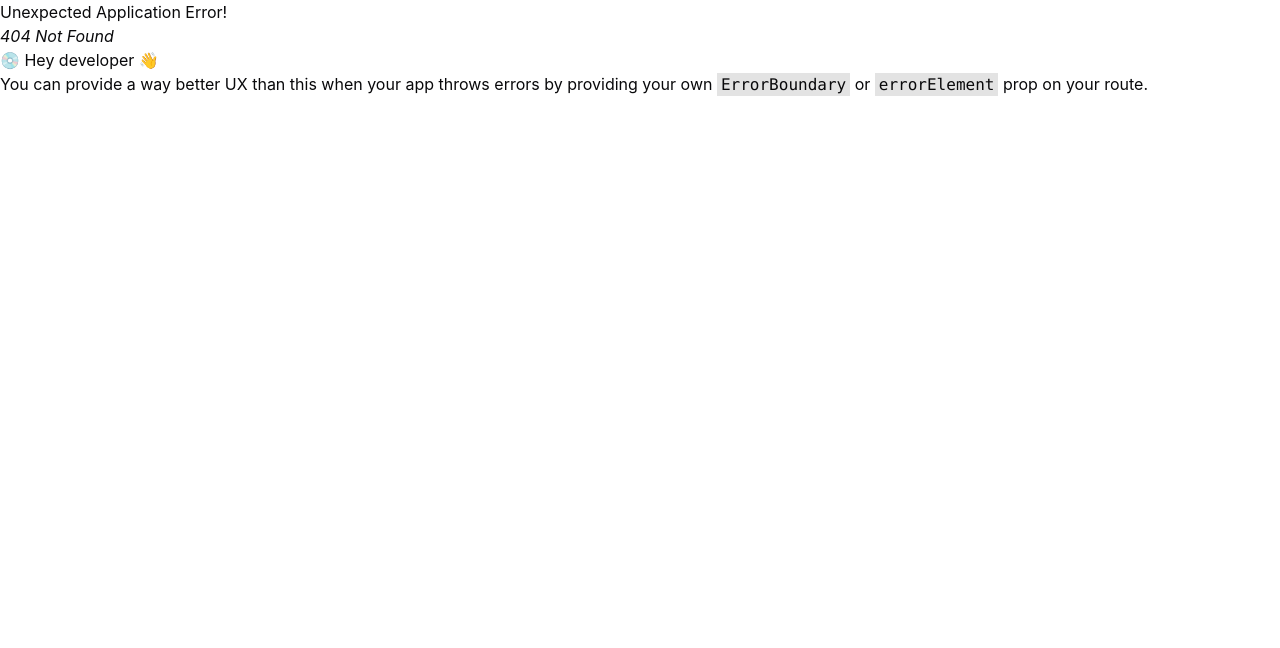
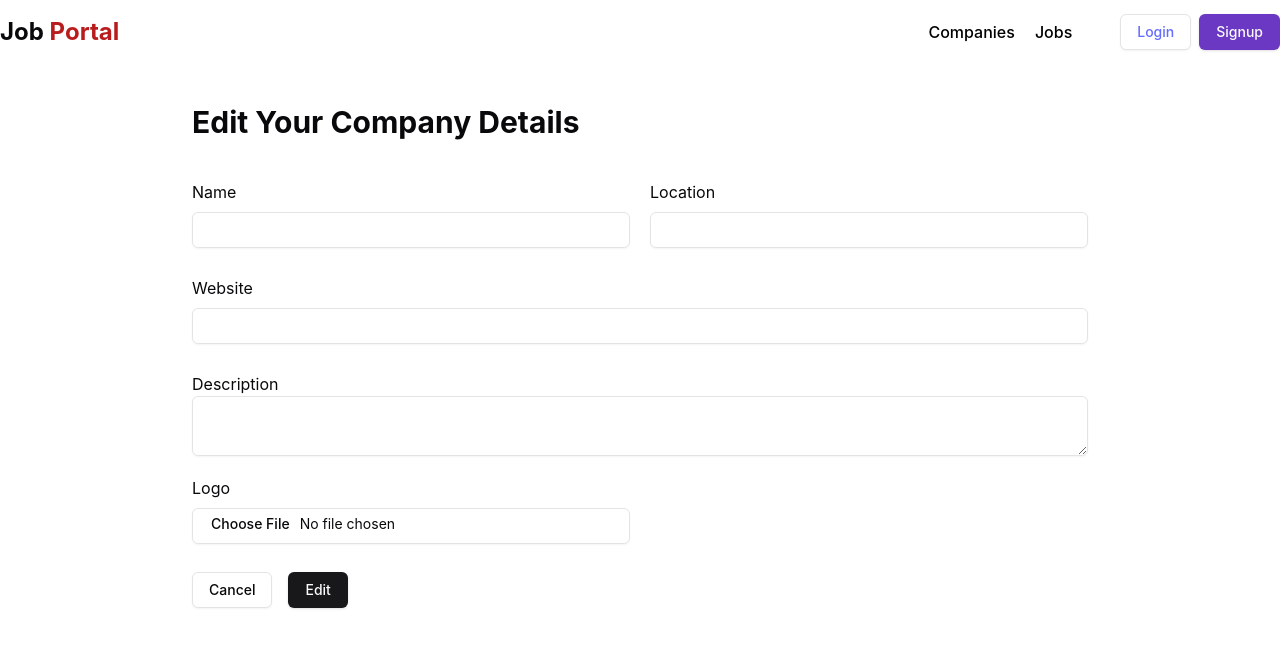
Before and after one commit to OmJha5/Job-Portal-App, a React (Vite) app in the folder Frontend/: page /admin/companies/update/1 in a window 1280 px wide. Before the commit this address had no page. Shown: the top 648 px of the page. Built offline with nearby package versions, Linux system fonts and the light colour scheme; no server answers.

Commit message:
Added company update feature

```diff
--- a/Frontend/src/App.jsx
+++ b/Frontend/src/App.jsx
@@ -11,6 +11,7 @@ import Profile from './components/Profile'
 import JobDescription from './components/JobDescription'
 import Companies from './components/Admin/Companies'
 import CreateCompanies from './components/Admin/CreateCompanies'
+import UpdateCompany from './components/Admin/UpdateCompany'
 
 const appRouter = createBrowserRouter([
     {
@@ -56,6 +57,11 @@ const appRouter = createBrowserRouter([
     {
       path : "/admin/companies/create",
       element : <CreateCompanies/>
+    },
+
+    {
+      path : "/admin/companies/update/:companyId",
+      element : <UpdateCompany/>
     }
 ])
 
--- a/Frontend/src/components/Admin/CompaniesTable.jsx
+++ b/Frontend/src/components/Admin/CompaniesTable.jsx
@@ -12,9 +12,11 @@ import { Avatar, AvatarImage } from '@radix-ui/react-avatar'
 import { Popover, PopoverContent, PopoverTrigger } from '@radix-ui/react-popover'
 import { Edit2, MoreHorizontal, MoveHorizontal } from 'lucide-react'
 import { useSelector } from 'react-redux'
+import { useNavigate } from 'react-router-dom'
 
 export default function CompaniesTable() {
     let allCompanies = useSelector((state) => state.company.allCompanies);
+    let navigate = useNavigate();
 
     return (
         <div>
@@ -34,22 +36,22 @@ export default function CompaniesTable() {
                             <TableBody>
                                 {
                                     allCompanies.map((company) => {
-                                        return <>
-                                            <TableRow>
+                                        return (
+                                        <TableRow key={company?._id}>
                                             <TableCell className="font-medium text-left">
                                                 <Avatar className=''>
-                                                        <AvatarImage className='w-[50px] h-[50px] rounded-full' src={`${company.logo}`} alt='Om'></AvatarImage>
+                                                    <AvatarImage className='w-[50px] h-[50px] rounded-full' src={`${company?.logo}`} alt='Om'></AvatarImage>
                                                 </Avatar>
                                             </TableCell>
-                                                <TableCell className="text-left">{company.name}</TableCell>
-                                                <TableCell className="text-left">{company.createdAt.split("T")[0]}</TableCell>
+                                            <TableCell className="text-left">{company?.name}</TableCell>
+                                            <TableCell className="text-left">{company?.createdAt.split("T")[0]}</TableCell>
                                             <TableCell className="text-right">
                                                 <Popover>
                                                     <PopoverTrigger>
                                                         <MoreHorizontal />
                                                     </PopoverTrigger>
-                                                        <PopoverContent className='my-4'>
-                                                            <div className="flex gap-2 cursor-pointer">
+                                                    <PopoverContent>
+                                                        <div className="flex gap-2 cursor-pointer" onClick={() => navigate(`/admin/companies/update/${company?._id}`)}>
                                                             <Edit2 />
                                                             <span>Edit</span>
                                                         </div>
@@ -57,7 +59,8 @@ export default function CompaniesTable() {
                                                 </Popover>
                                             </TableCell>
                                         </TableRow>
-                                        </>
+                                    )
+
                                     })
                                 }
                             </TableBody>
--- /dev/null
+++ b/Frontend/src/components/Admin/UpdateCompany.jsx
@@ -0,0 +1,150 @@
+import React, { useEffect, useState } from 'react'
+import { useNavigate, useParams } from 'react-router-dom'
+import Navbar from '../shared/Navbar';
+import { Label } from '@radix-ui/react-label';
+import { Input } from '../ui/input';
+import { Loader2 } from 'lucide-react';
+import { Textarea } from '../ui/textarea';
+import { Button } from '../ui/button';
+import axios from 'axios';
+import { Company_API_ENDPOINT } from '@/utils/endpoint';
+import { useDispatch, useSelector } from 'react-redux';
+import { toast } from 'sonner';
+import { setAllCompanies } from '@/redux/companySlice';
+
+export default function UpdateCompany() {
+    let { companyId } = useParams();
+    let navigate = useNavigate();
+    let allCompanies = useSelector((state) => state.company.allCompanies);
+    let dispatch = useDispatch();
+
+    let [loading , setLoading] = useState(false)
+    let [input, setInput] = useState({
+        name: "",
+        location: "",
+        website: "",
+        description: "",
+        file: "",
+    })
+
+    let eventChangeHandler = (e) => {
+        setInput({ ...input, [e.target.name]: e.target.value });
+    }
+
+    let fileChangeHandler = (e) => {
+        setInput({ ...input, file: e.target.files?.[0] })
+    }
+
+    useEffect(() => {
+
+        let getJobById = async () => {
+            try{
+                let res = await axios.get(`${Company_API_ENDPOINT}/get/${companyId}` , {withCredentials : true});
+
+                if(res.data.success){
+                    let company = res.data.company;
+
+                    setInput({
+                        name : company.name,
+                        location : company.location,
+                        website : company.website,
+                        description : company.description,
+                    })
+                }
+            }
+            catch(e){
+                console.log(e);
+            }
+        }
+
+        getJobById();
+    } , [])
+
+    let submitHandler = async(e) => {
+        e.preventDefault();
+
+        try{
+            setLoading(true);
+            let formData = new FormData();
+            formData.append("name" , input.name);
+            formData.append("location" , input.location);
+            formData.append("description" , input.description);
+            formData.append("website" , input.website);
+            if(input.file){
+                formData.append("file" , input.file)
+            }
+
+            let res = await axios.post(`${Company_API_ENDPOINT}/update/${companyId}` , formData , {
+                headers : {
+                    "Content-Type" : "multipart/form-data"
+                },
+                withCredentials : true
+            })
+
+            if(res.data.success){
+                let updatedCompany = res.data.company;
+                let temp = allCompanies.filter((company) => company.name != input.name)
+                let updatedCompanies = [...temp , updatedCompany];
+                dispatch(setAllCompanies(updatedCompanies)); // Update Redux state immutably
+                toast.success("Company Updated Successfully!");
+                navigate("/admin/companies");
+            }
+
+        }
+        catch(e){
+            console.log(e);
+        }
+        finally{
+            setLoading(false);
+        }
+    }
+
+    return (
+        <div>
+            <Navbar />
+
+            <div className="max-w-4xl mx-auto mt-10">
+                <div className='my-10'>
+                    <h1 className="font-bold text-3xl">Edit Your Company Details</h1>
+                </div>
+
+                <form onSubmit={submitHandler} >
+                    <div className="grid grid-cols-2 gap-5">
+                        <div>
+                            <Label htmlFor='name'>Name</Label>
+                            <Input id="name" className="my-2" name="name" value={input.name} onChange={eventChangeHandler} required />
+                        </div>
+
+                        <div>
+                            <Label htmlFor='location'>Location</Label>
+                            <Input id="location" className="my-2" name="location" onChange={eventChangeHandler} value={input.location} required />
+                        </div>
+
+                        <div className="col-span-full">
+                            <Label htmlFor='website'>Website</Label>
+                            <Input id="website" type="url" name="website" className="my-2" onChange={eventChangeHandler} value={input.website} required />
+                        </div>
+
+                        <div className='col-span-full'>
+                            <Label htmlFor='description'>Description</Label>
+                            <Textarea id="description" name="description" onChange={eventChangeHandler} value={input.description} required />
+                        </div>
+
+                        <div>
+                            <Label htmlFor='file'>Logo</Label>
+                            <Input id="file" name="file" className="my-2" type="file" required accept="image/*" onChange={fileChangeHandler} />
+                        </div>
+                    </div>
+
+                    <div className="flex gap-4 mt-5">
+                        <Button type="button" onClick={() => navigate("/admin/companies")} variant="outline">Cancel</Button>
+                        {
+                            (!loading) ? <Button type="submit">Edit</Button> : <Button type="submit"><Loader2 className="animate-spin mr-2" /> Please wait</Button>
+                        }
+                    </div>
+
+                </form>
+            </div>
+        </div>
+    )
+}
```
Also changed, not shown: 1 other file (tests, documents, lock files or other folders). Lines whose indentation alone changed are shown as unchanged.
